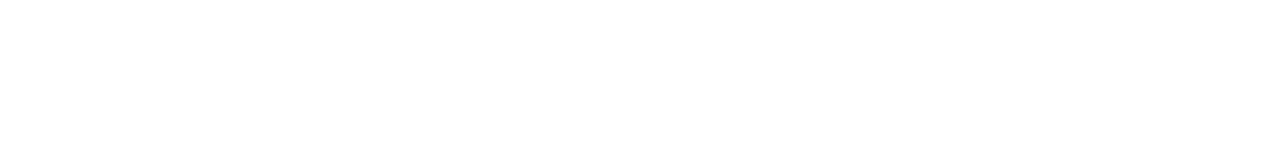
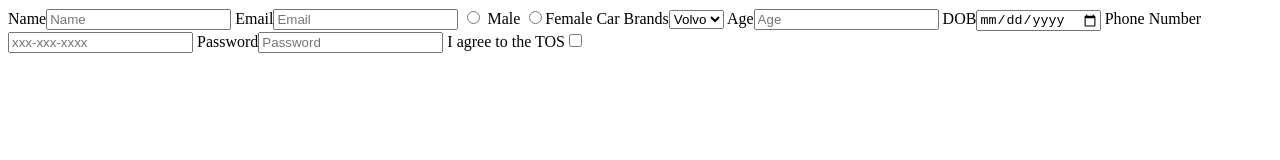
Before and after one commit to acciojob/signup-form-car-sufiyan02, a website: page main.html in a window 1280 px wide. Drawn offline with Linux system fonts and the light colour scheme.

Commit message:
created a submission

```diff
--- a/main.html
+++ b/main.html
@@ -8,6 +8,27 @@
 
 <body>
 	<!-- the entire body must be written by student -->
+
+	<form method="post">
+		<label for="name">Name</label><input type="text" required id="name" placeholder="Name">
+		<label for="email">Email</label><input type="email" required id="email" placeholder="Email">
+		<input type="radio" name="gender" id="gender_m"> <label for="gender_m,">Male</label>
+		<input type="radio" name="gender" id="gender_f"><label for="gender_f">Female</label>
+		<label>Car Brands</label><select required id="name" plcaceholder="--Please choose an option--">
+			<option value="volvo">Volvo</option>
+			<option value="saab">Saab</option>
+			<option value="opel">Opel</option>
+			<option value="audi">Audi</option>
+		</select>
+		<label for="age">Age</label><input type="Number" id="age" required placeholder="Age">
+		<label for="dob">DOB</label><input type="date" id="dob" required >
+		<label for="tel">Phone Number</label><input type="tel" id="tel" placeholder="xxx-xxx-xxxx">
+		<label for="password">Password</label><input type="Password" id="password" required placeholder="Password" >
+		<label for="tos">I agree to the TOS</label><input type="Checkbox" id="tos" required>
+
+
+
+	</form>
     <script type="text/javascript" src="./script.js">
 </script>
 
```
